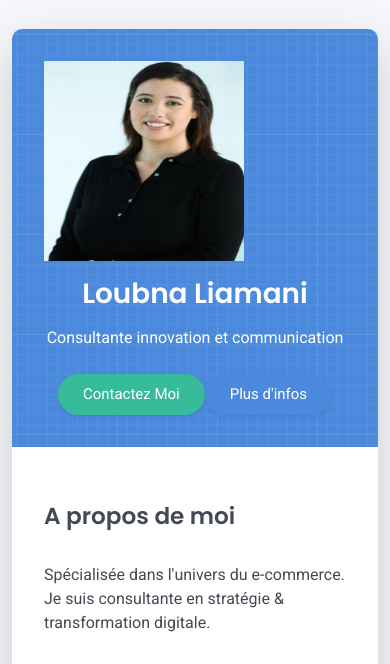
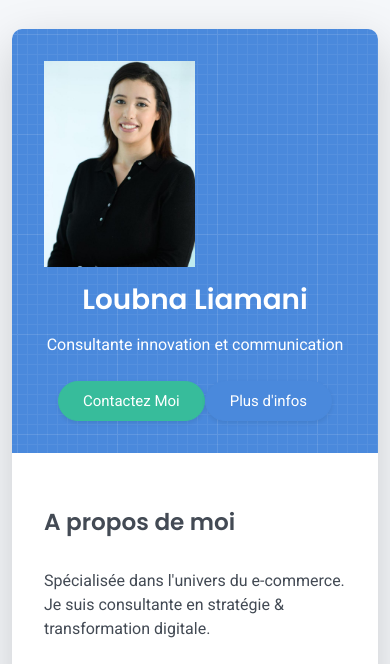
Before and after one commit to loubna-liamani/my-profile, a plain HTML site: page index.html in a window 390 px wide. Shown: the part 115-779 px from the top of the page. Drawn offline with Linux system fonts and the light colour scheme.

Commit message:
responsive img

```diff
--- a/index.html
+++ b/index.html
@@ -52,7 +52,7 @@
   <div class="cover-bg p-3 p-lg-4 text-white">
     <div class="row">
       <div class="col-lg-4 col-md-5">
-        <div><img src="images/avatar.jpeg" width="200" height="200"/></div>
+        <div><img src="images/avatar.jpeg" class="responsive" width="200" height="200"/></div>
       </div>
       <div class="col-lg-8 col-md-7 text-center text-md-start">
         <h2 class="h1 mt-2" data-aos="fade-left" data-aos-delay="0">Loubna Liamani</h2>
--- a/style.css
+++ b/style.css
@@ -223,3 +223,7 @@ footer a:not(.nav-link) {
   color: rgb(47, 84, 187);
   font-weight: bold;
 }
+.responsive {
+  width: 50%;
+  height: auto;
+}
```
